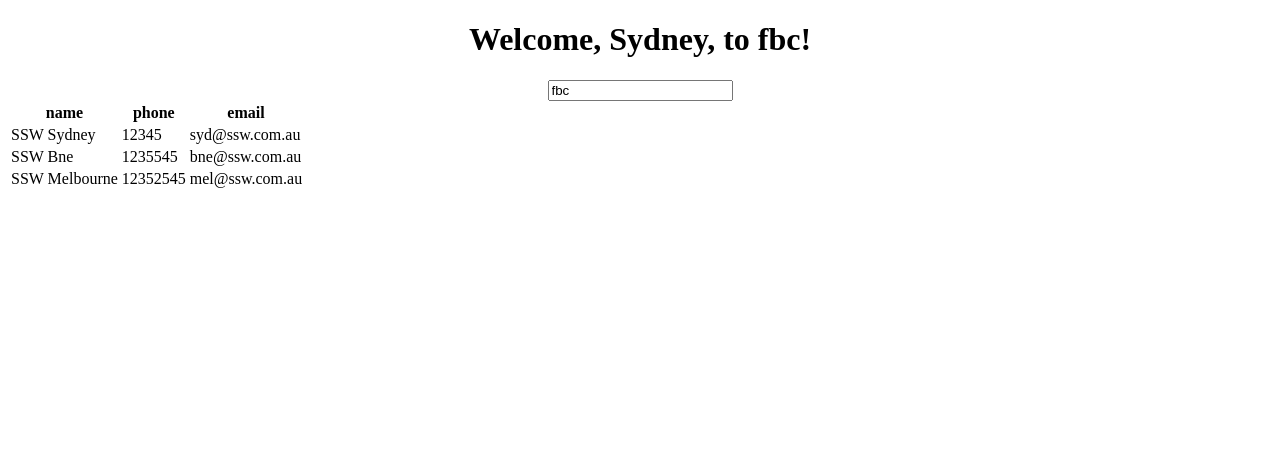
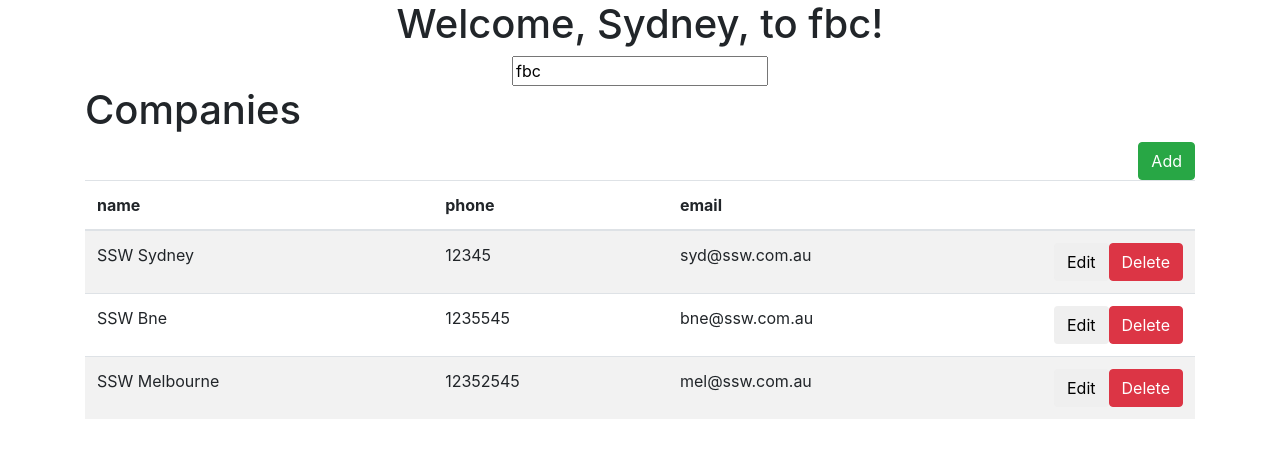
Before and after one commit to SSWConsulting/angular-superpowers-sydney-201807, an Angular app in the folder firebootcamp-crm/: page / in a window 1280 px wide. Shown: the top 458 px of the page. Built offline with nearby package versions, Linux system fonts and the light colour scheme.

Commit message:
Service init

```diff
--- a/firebootcamp-crm/angular.json
+++ b/firebootcamp-crm/angular.json
@@ -27,7 +27,10 @@
               "src/assets"
             ],
             "styles": [
-              "src/styles.scss"
+              "src/styles.scss",
+              {
+                "input": "./node_modules/bootstrap/dist/css/bootstrap.css"
+              }
             ],
             "scripts": []
           },
--- a/firebootcamp-crm/package.json
+++ b/firebootcamp-crm/package.json
@@ -20,9 +20,12 @@
     "@angular/platform-browser": "^6.0.3",
     "@angular/platform-browser-dynamic": "^6.0.3",
     "@angular/router": "^6.0.3",
+    "@ng-bootstrap/schematics": "^2.0.0-alpha.1",
     "core-js": "^2.5.4",
     "rxjs": "^6.0.0",
-    "zone.js": "^0.8.26"
+    "zone.js": "^0.8.26",
+    "@ng-bootstrap/ng-bootstrap": "^2.0.0-alpha.0",
+    "bootstrap": "^4.0.0"
   },
   "devDependencies": {
     "@angular/compiler-cli": "^6.0.3",
--- a/firebootcamp-crm/src/app/app.component.html
+++ b/firebootcamp-crm/src/app/app.component.html
@@ -7,4 +7,6 @@
   <input [(ngModel)]="title" />
  </div>
 
- <fbc-company-list></fbc-company-list>
+ <div class="container">
+  <fbc-company-list></fbc-company-list>
+ </div>
--- a/firebootcamp-crm/src/app/app.module.ts
+++ b/firebootcamp-crm/src/app/app.module.ts
@@ -5,6 +5,7 @@
 import { AppComponent } from './app.component';
 import { FormsModule } from '@angular/forms';
 import { CompanyListComponent } from './company/company-list/company-list.component';
+import { NgbModule } from '@ng-bootstrap/ng-bootstrap';
 
 @NgModule({
   declarations: [
@@ -14,7 +15,8 @@
   imports: [
     BrowserModule,
     FormsModule,
-    AppRoutingModule
+    AppRoutingModule,
+    NgbModule.forRoot()
   ],
   providers: [],
   bootstrap: [AppComponent]
--- a/firebootcamp-crm/src/app/company/company-list/company-list.component.html
+++ b/firebootcamp-crm/src/app/company/company-list/company-list.component.html
@@ -1,6 +1,10 @@
 
+<h1>
+  Companies
+</h1>
+<button class="btn btn-success float-right"> Add </button>
 
-<table>
+<table class="table table-striped">
   <thead>
     <tr>
     <th>name</th>
@@ -14,7 +18,10 @@
       <td>{{ company.name }}</td>
       <td>{{ company.phone }}</td>
       <td>{{ company.email }} </td>
-      <td></td>
+      <td class="company-btn-row">
+        <button class="btn btn-default"> Edit </button>
+        <button class="btn btn-danger"> Delete </button>
+      </td>
     </tr>
   </tbody>
 </table>
--- a/firebootcamp-crm/src/app/company/company-list/company-list.component.scss
+++ b/firebootcamp-crm/src/app/company/company-list/company-list.component.scss
@@ -0,0 +1,4 @@
+.company-btn-row{
+  width:140px;
+  white-space: nowrap;
+}
--- a/firebootcamp-crm/src/app/company/company-list/company-list.component.ts
+++ b/firebootcamp-crm/src/app/company/company-list/company-list.component.ts
@@ -1,5 +1,6 @@
 import { Component, OnInit } from '@angular/core';
 import { Company } from '../company';
+import { CompanyService } from 'src/app/company/company.service';
 
 @Component({
   selector: 'fbc-company-list',
@@ -8,7 +9,8 @@
 })
 export class CompanyListComponent implements OnInit {
 
-  constructor() { }
+  constructor(private companyService: CompanyService) {
+  }
 
   companies: Company[];
 
@@ -17,11 +19,7 @@
   }
 
   initCompanies() {
-    this.companies = [
-      { name: 'SSW Sydney', email: 'syd@ssw.com.au', phone: 12345 },
-      { name: 'SSW Bne', email: 'bne@ssw.com.au', phone: 1235545 },
-      { name: 'SSW Melbourne', email: 'mel@ssw.com.au', phone: 12352545 }
-    ];
+    this.companies = this.companyService.getCompanies();
   }
 
 }
--- /dev/null
+++ b/firebootcamp-crm/src/app/company/company.service.ts
@@ -0,0 +1,18 @@
+import { Injectable } from '@angular/core';
+import { Company } from 'src/app/company/company';
+
+@Injectable({
+  providedIn: 'root'
+})
+export class CompanyService {
+
+  constructor() { }
+
+  getCompanies() : Company[]{
+    return [
+      { name: 'SSW Sydney', email: 'syd@ssw.com.au', phone: 12345 },
+      { name: 'SSW Bne', email: 'bne@ssw.com.au', phone: 1235545 },
+      { name: 'SSW Melbourne', email: 'mel@ssw.com.au', phone: 12352545 }
+    ];
+  }
+}
```
Also changed, not shown: 1 other file (tests, documents, lock files or other folders).
